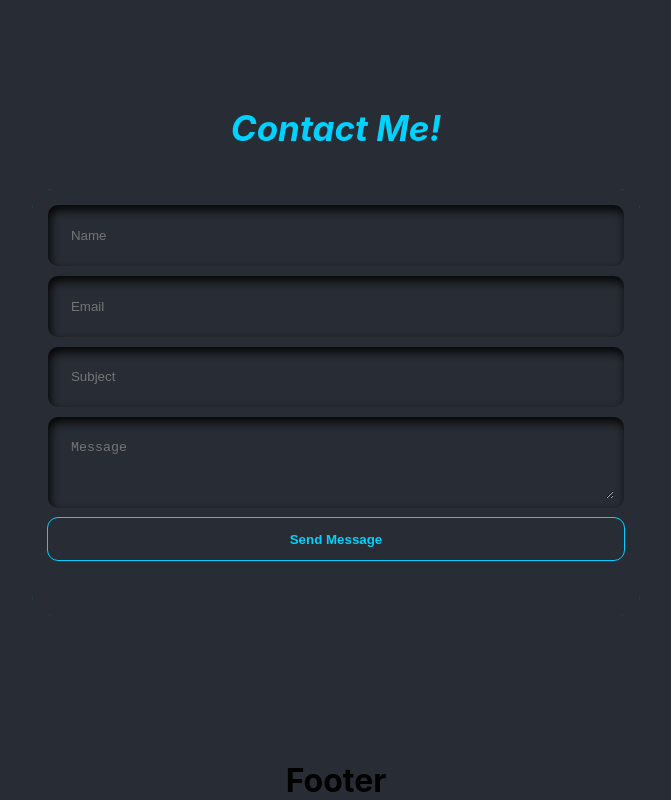
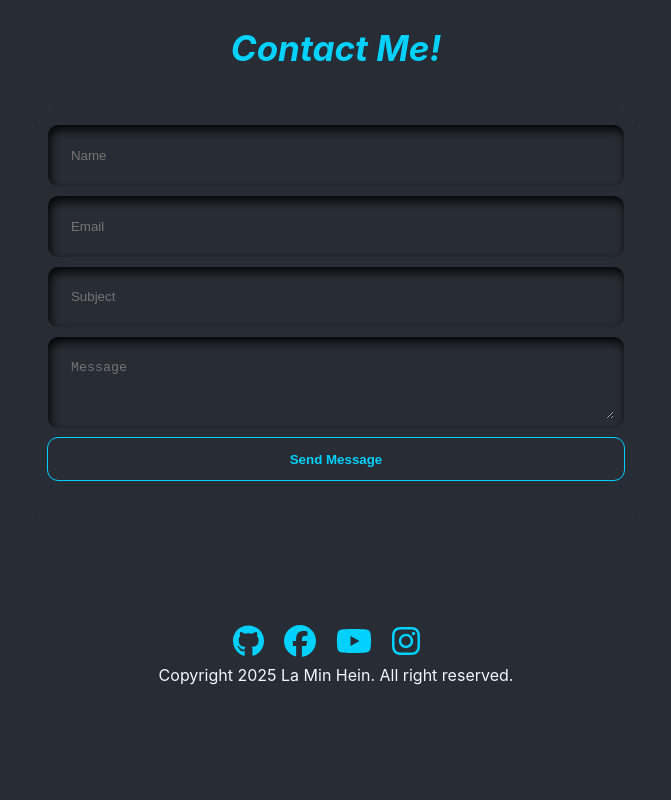
Before and after one commit to Lamin2005/laminhein, a React (Create React App) app: page / in a window 1280 px wide. Shown: the part 2029-2829 px from the top of the page, without its empty margins (304-975 px from the left). After the commit the page ends 2738 px from the top, so only its background shows below. Built offline with nearby package versions, Linux system fonts and the light colour scheme.

Commit message:
adding footer and nav change

```diff
--- a/src/App.js
+++ b/src/App.js
@@ -23,7 +23,7 @@ function App() {
         <section id="project" style={{padding: "2rem"}}>
           <Project/>
         </section>
-        <section id="contact" style={{ height: "100vh", padding: "2rem",display:"flex",justifyContent:"space-around",alignItems:"center" }}>
+        <section id="contact">
           <Contact/>
         </section>
         <Footer/>
--- a/src/component/Contact.css
+++ b/src/component/Contact.css
@@ -1,3 +1,11 @@
+#contact{
+   height: 80vh;
+   padding: 2rem;
+   display: flex;
+   justify-content: center;
+   align-items: center;
+}
+
 .contact {
     width: 50%;
 }
--- /dev/null
+++ b/src/component/Footer.css
@@ -0,0 +1,18 @@
+.footer{
+    width: 100%;
+    display: flex;
+    flex-direction: column;
+    justify-content: space-between;
+    align-items: center;
+    padding: 1.5rem;
+}
+
+.icons{
+    display: flex;
+    justify-content: space-around;
+    align-items: center;
+}
+
+.copyright{
+    margin-top: 0.5rem;
+}
--- a/src/component/Footer.jsx
+++ b/src/component/Footer.jsx
@@ -1,7 +1,39 @@
+import "./Footer.css";
+import { FontAwesomeIcon } from "@fortawesome/react-fontawesome";
+import {
+  faGithub,
+  faFacebook,
+  faYoutube,
+  faInstagram,
+} from "@fortawesome/free-brands-svg-icons";
+import { useTheme } from "../context/ThemeContext";
+
 let Footer = () => {
-    return(
-        <h1>Footer</h1>
-    );
-}
+
+    let {darkMode} = useTheme();
+    let date = new Date().getFullYear();
+
+  return (
+    <div className="footer">
+      <div className="icons">
+        <div className="icon">
+          <FontAwesomeIcon icon={faGithub} size="2x" />
+        </div>
+        <div className="icon">
+          <FontAwesomeIcon icon={faFacebook} size="2x" />
+        </div>
+        <div className="icon">
+          <FontAwesomeIcon icon={faYoutube} size="2x" />
+        </div>
+        <div className="icon">
+          <FontAwesomeIcon icon={faInstagram} size="2x" />
+        </div>
+      </div>
+      <div className="copyright">
+        <p style={{ color: `${darkMode ? "aliceblue" : "black"}` }} >Copyright <span>{date}</span> La Min Hein. All right reserved.</p>
+      </div>
+    </div>
+  );
+};
 
 export default Footer;
--- a/src/component/Nav.css
+++ b/src/component/Nav.css
@@ -129,13 +129,19 @@ body.dark-mode .nav {
     top: 80px;
     right: -100%;
     width: 200px;
-    background-color: rgba(255, 255, 255, 0.1);
-    backdrop-filter: blur(10px);
-    -webkit-backdrop-filter: blur(10px);
     height: 200px;
     transition: right 0.4s ease;
     box-shadow: -4px 0 10px rgba(0, 0, 0, 0.4);
     border-radius: 10px;
+  }
+
+
+  .menu.dark-bg {
+    background-color:#282c34;
+  }
+
+  .menu.light-bg {
+    background-color: #ffffff;
   }
 
   .menu.show {
--- a/src/component/Nav.jsx
+++ b/src/component/Nav.jsx
@@ -35,12 +35,41 @@ const Nav = () => {
     return () => document.removeEventListener("mousedown", handleOutsideClick);
   }, []);
 
+  useEffect(() => {
+    const handleScroll = () => {
+      const sections = ["home", "about", "project", "contact"];
+      let currentSection = "home";
+
+      sections.forEach((id) => {
+        const section = document.getElementById(id);
+        if (section) {
+          const rect = section.getBoundingClientRect();
+          if (rect.top <= 100 && rect.bottom >= 100) {
+            currentSection = id;
+          }
+        }
+      });
+
+      const sectionName =
+        currentSection.charAt(0).toUpperCase() + currentSection.slice(1);
+      setActive(sectionName);
+    };
+
+    window.addEventListener("scroll", handleScroll);
+    return () => window.removeEventListener("scroll", handleScroll);
+  }, []);
+
   return (
     <nav className={`inner-nav ${menuOpen ? "open" : ""}`}>
       <div className="logo">
         <h2>La Min Hein</h2>
       </div>
-      <div className={`menu ${menuOpen ? "show" : ""}`} ref={menuRef}>
+      <div
+        className={`menu ${menuOpen ? "show" : ""} ${
+          darkMode ? "dark-bg" : "light-bg"
+        }`}
+        ref={menuRef}
+      >
         <ul>
           {["Home", "About", "Project", "Contact"].map((item) => (
             <li
```
